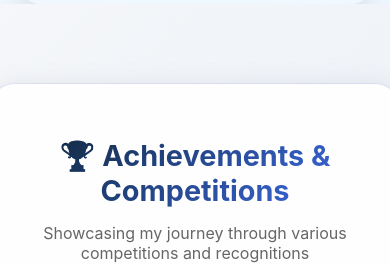
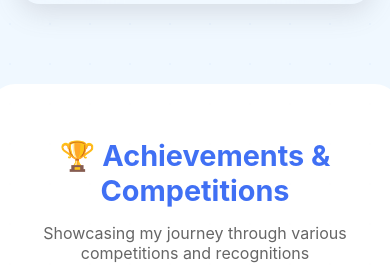
Before and after one commit to Atharv-28/portfolio, a React (Create React App) app: page / in a window 390 px wide. Shown: the part 2400-2665 px from the top of the page. Built offline with nearby package versions, Linux system fonts and the light colour scheme.

Commit message:
design update achievements v3

```diff
--- a/src/styles/achievements.css
+++ b/src/styles/achievements.css
@@ -4,7 +4,6 @@
   align-items: center;
   min-height: 100vh;
   padding: 80px 0;
-  background: linear-gradient(135deg, #f5f7fa 0%, #c3cfe2 100%);
   position: relative;
 }
 
@@ -20,14 +19,11 @@
 }
 
 .achievements-container {
-  width: 81vw; /* Reduced from 90vw by 10% for 1920px width */
-  max-width: 1260px; /* Reduced from 1400px by 10% */
+  width: 81vw;
+  max-width: 1260px;
   background: rgba(255, 255, 255, 0.95);
   border-radius: 25px;
   padding: 50px;
-  box-shadow:
-    rgba(100, 100, 111, 0.2) 0px 7px 29px 0px,
-    rgba(64, 112, 244, 0.1) 0px 0px 0px 1px;
   animation: fadeInUp 0.8s cubic-bezier(0.68, -0.55, 0.265, 1.55);
   position: relative;
   z-index: 1;
@@ -40,13 +36,9 @@
 
 .achievements-header h2 {
   font-size: 3rem;
-  color: #0e2431;
+  color: #4070f4;
   margin-bottom: 15px;
   font-weight: 700;
-  background: linear-gradient(135deg, #0e2431, #4070f4);
-  -webkit-background-clip: text;
-  -webkit-text-fill-color: transparent;
-  background-clip: text;
 }
 
 .achievements-header p {
@@ -119,8 +111,9 @@
 
 /* Achievements Grid */
 .achievements-grid {
-  display: grid;
-  grid-template-columns: repeat(auto-fit, minmax(380px, 1fr));
+  display: flex;
+  flex-wrap: wrap;
+  justify-content: center;
   gap: 30px;
   margin-top: 30px;
 }
@@ -136,6 +129,10 @@
   cursor: pointer;
   position: relative;
   animation: slideInUp 0.6s ease-out both;
+  width: calc((100% - 60px) / 3);
+  min-width: 350px;
+  max-width: 380px;
+  flex-shrink: 0;
 }
 
 .achievement-card:hover {
@@ -467,8 +464,13 @@
 /* Mobile Responsiveness */
 @media (max-width: 1024px) {
   .achievements-grid {
-    grid-template-columns: repeat(auto-fit, minmax(350px, 1fr));
     gap: 25px;
+  }
+
+  .achievement-card {
+    width: calc((100% - 25px) / 2); /* 2 cards per row on tablets */
+    min-width: 320px;
+    max-width: 350px;
   }
 }
 
@@ -487,13 +489,13 @@
   }
 
   .achievements-grid {
-    grid-template-columns: 1fr;
     gap: 20px;
   }
 
   .achievement-card {
-    margin: 0 auto;
+    width: 100%; /* Single column on mobile */
     max-width: 400px;
+    min-width: unset;
   }
 
   .category-filter {
```
